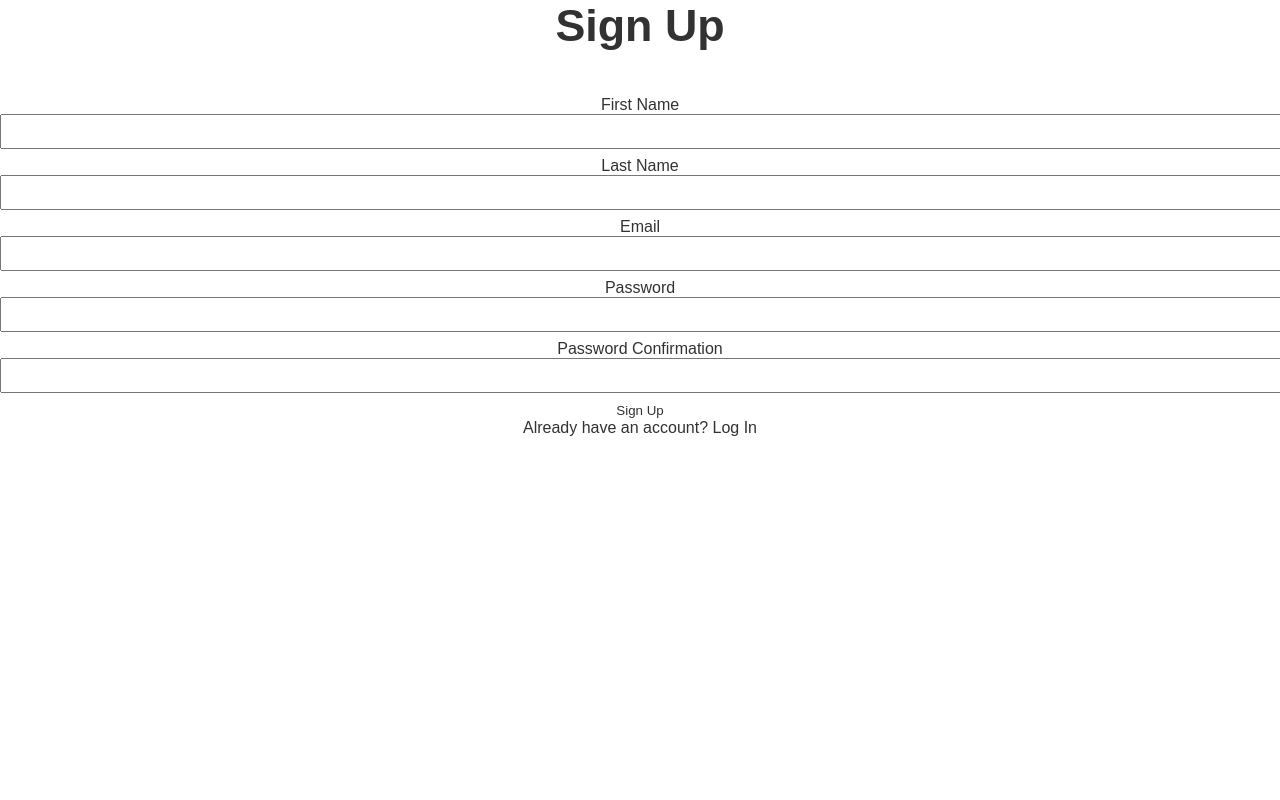
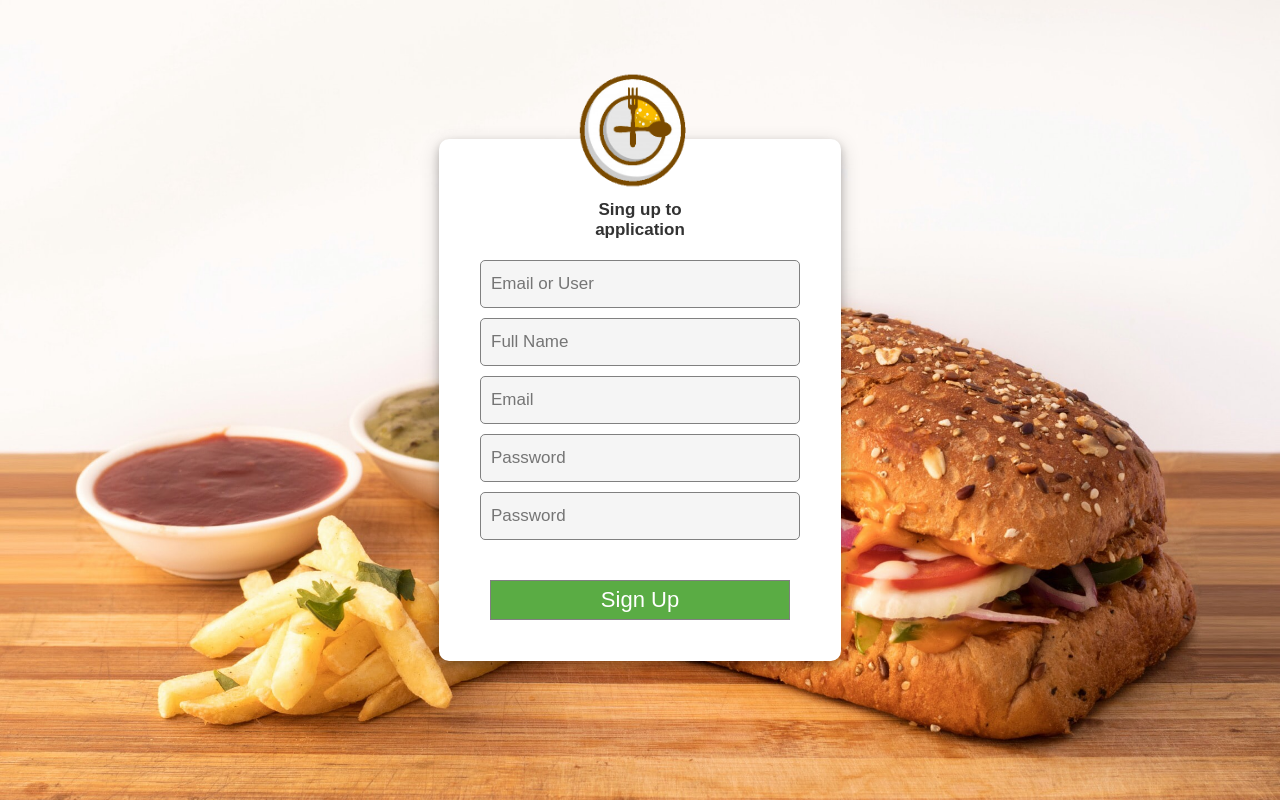
Before and after one commit to nenadpejic/pupin-bites, a React (Create React App) app: page /signup in a window 1280 px wide. Built offline with nearby package versions, Linux system fonts and the light colour scheme.

Commit message:
Ispravka na span poruci u LoginTab

```diff
--- a/src/components/LoginTab/style.css
+++ b/src/components/LoginTab/style.css
@@ -16,7 +16,7 @@ a:hover{
     font-family: arial;
 }
 .loginTab{
-    padding-top: 50px;
+    padding-top: 40px;
 	width:400px;
 	min-height:350px;
 	position:relative;
@@ -35,7 +35,7 @@ a:hover{
 	height:120px;
 	position:absolute;
 	left:33%;
-	margin-top:-120px;
+	margin-top:-110px;
 }
 
 .loginTab p{
@@ -43,8 +43,8 @@ a:hover{
 	font-size:17px;
 	font-weight:600;
 	margin-left:120px;
-	margin-top:5px;
-	margin-bottom: 40px;
+	margin-top:20px;
+	margin-bottom:20px;
 	width: 160px;
 }
 
@@ -79,10 +79,6 @@ a:hover{
 	border-color: lightblue;
 }
 
-.loginTab form>input[type="password"]{
-	margin-top:30px;
-}
-
 .loginTab form>button{
 	display:block;
 	width:75%;
@@ -91,6 +87,7 @@ a:hover{
 	border:1px solid grey;
 	margin:auto;
 	margin-top:40px;
+	margin-bottom:40px;
 	color:white;
 	font-size:22px;
 	cursor:pointer;
--- a/src/pages/Login/index.js
+++ b/src/pages/Login/index.js
@@ -45,7 +45,6 @@ const Login = () => {
 
   return (
 
-
   <LoginTab>
     <p>Log in to OrderApp</p>
     <form onSubmit={handleSubmit}>
@@ -53,7 +52,7 @@ const Login = () => {
       <input onChange={handleUser} type="password" placeholder="Enter password" value={password} />
       <button type="submit">Login</button>
     </form>
-    <span>Neead an account? <Link to="/signup">Sign Up</Link></span>
+    <span>Need an account? <Link to="/signup">Sign Up</Link></span>
   </LoginTab>
   );
 }
--- a/src/pages/Signup/index.js
+++ b/src/pages/Signup/index.js
@@ -48,34 +48,18 @@ const Signup = () => {
       {complete
         ? <SignupComplete />
         : <>
-
-
-          <h1>Sign Up</h1>
+        <LoginTab>
+          <p>Sing up to application</p>
+          <div>{error}</div>
           <form onSubmit={handleSubmit}>
-            <div>{error}</div>
-            <div id="first-name">
-              <label>First Name</label>
-              <input ref={firstNameRef} type="text" required />
-            </div>
-            <div id="last-name">
-              <label>Last Name</label>
-              <input ref={lastNameRef} type="text" required />
-            </div>
-            <div id="email">
-              <label>Email</label>
-              <input ref={emailRef} type="email" required />
-            </div>
-            <div id="password">
-              <label>Password</label>
-              <input ref={passwordRef} type="password" required />
-            </div>
-            <div id="password-confirm">
-              <label>Password Confirmation</label>
-              <input ref={passwordConfirmRef} type="password" required />
-            </div>
+            <input type="text" ref={firstNameRef} placeholder="Email or User" required/>
+            <input type="text" ref={lastNameRef} placeholder="Full Name" required />
+            <input type="email" ref={emailRef}  placeholder="Email" required />
+            <input type="password" ref={passwordRef} placeholder="Password" required />
+            <input type="password" ref={passwordConfirmRef} placeholder="Password" required />
             <button type="submit">Sign Up</button>
           </form>
-          <div>Already have an account? <Link to="/login">Log In</Link></div>
+        </LoginTab>
 
         </>
       }
--- a/src/pages/Welcome/index.js
+++ b/src/pages/Welcome/index.js
@@ -22,28 +22,28 @@ const Welcome = () => {
             <div className="gallery">
                 <div>
                   <img src="/img/restaurants/McDonalds.webp"/>
-                  <div class="text">
+                  <div className="text">
                     <h4>McDonalds</h4>
                     <p>Lorem ipsum dolor sit amet consectetur adipisicing elit. Est dolorem similique recusandae</p>
                   </div>
                 </div>
                 <div>
                   <img src="/img/restaurants/KFC.webp"/>
-                  <div class="text">
+                  <div className="text">
                     <h4>KFC</h4>
                     <p>Lorem ipsum dolor sit amet consectetur adipisicing elit. Est dolorem similique recusandae</p>
                   </div>
                 </div>
                 <div>
                   <img src="/img/restaurants/FishChips.webp"/>
-                  <div class="text">
+                  <div className="text">
                     <h4>FishChips</h4>
                     <p>Lorem ipsum dolor sit amet consectetur adipisicing elit. Est dolorem similique recusandae</p>
                   </div>
                 </div>
                 <div>
                   <img src="/img/restaurants/japanese.webp"/>
-                  <div class="text">
+                  <div className="text">
                     <h4>Chinese</h4>
                     <p>Lorem ipsum dolor sit amet consectetur adipisicing elit. Est dolorem similique recusandae</p>
                   </div>
```
